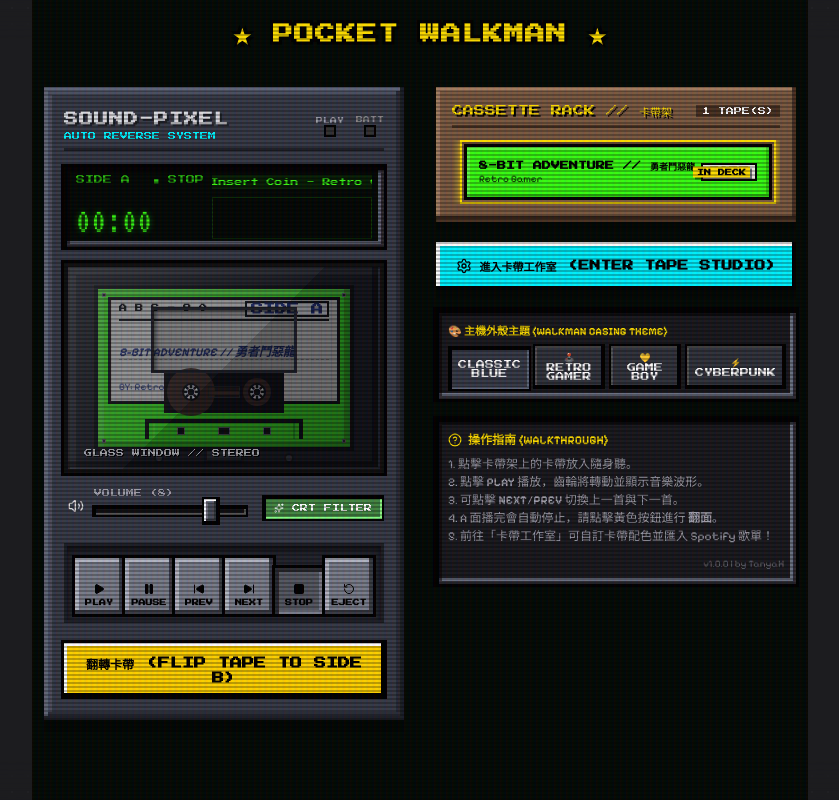
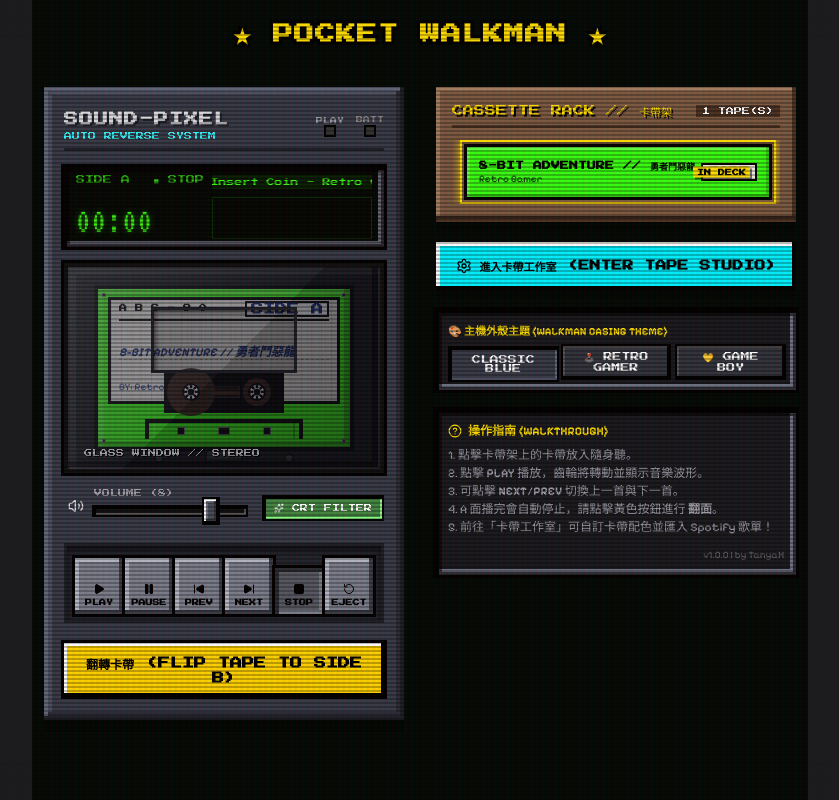
Before and after one commit to hitanyah/pixel-cassette-player, a React (Vite) app: page / in a window 1280 px wide. Shown: the whole page, without its empty margins (220-1059 px from the left). Built offline with nearby package versions, Linux system fonts and the light colour scheme.

Commit message:
feat: update themes

```diff
--- a/src/App.tsx
+++ b/src/App.tsx
@@ -41,7 +41,7 @@ function App() {
     title: '',
     message: '',
     type: 'alert',
-    onConfirm: () => {}
+    onConfirm: () => { }
   });
 
   const showPixelAlert = (message: string, title: string = '⚠️ SYSTEM ALERT') => {
@@ -511,22 +511,22 @@ function App() {
                       >
                         💛 GAME BOY
                       </button>
-                      <button
+                      {/* <button
                         className={`pixel-btn ${theme === 'cyberpunk' ? 'active' : ''}`}
                         onClick={() => handleSetTheme('cyberpunk')}
                         style={{
                           flex: 1,
                           padding: '6px 8px',
                           fontSize: '9px',
-                          backgroundColor: theme === 'cyberpunk' ? '#ff003c' : '#32353d',
+                          backgroundColor: theme === 'cyberpunk' ? '#F715AB' : '#32353d',
                           color: '#fff',
                           boxShadow: theme === 'cyberpunk'
-                            ? 'inset 2px 2px 0 0 #000, inset -2px -2px 0 0 #ff6685, 0 0 0 2px #000'
+                            ? 'inset 2px 2px 0 0 #000, inset -2px -2px 0 0 #ff7cd2, 0 0 0 2px #000'
                             : 'inset -2px -2px 0 0 #000, inset 2px 2px 0 0 #555, 0 0 0 2px #000'
                         }}
                       >
                         ⚡ CYBERPUNK
-                      </button>
+                      </button> */}
                     </div>
                   </div>
 
@@ -545,10 +545,10 @@ function App() {
                       <HelpCircle size={14} />
                       操作指南 (WALKTHROUGH)
                     </div>
-                    1. 點擊卡帶架上的卡帶放入隨身聽。<br/>
-                    2. 點擊 <strong>PLAY</strong> 播放，齒輪將轉動並顯示音樂波形。<br/>
-                    3. 可點擊 <strong>NEXT</strong>/<strong>PREV</strong> 切換上一首與下一首。<br/>
-                    4. A 面播完會自動停止，請點擊黃色按鈕進行 <strong>翻面</strong>。<br/>
+                    1. 點擊卡帶架上的卡帶放入隨身聽。<br />
+                    2. 點擊 <strong>PLAY</strong> 播放，齒輪將轉動並顯示音樂波形。<br />
+                    3. 可點擊 <strong>NEXT</strong>/<strong>PREV</strong> 切換上一首與下一首。<br />
+                    4. A 面播完會自動停止，請點擊黃色按鈕進行 <strong>翻面</strong>。<br />
                     5. 前往「卡帶工作室」可自訂卡帶配色並匯入 Spotify 歌單！
 
                     <div style={{ marginTop: '12px', fontSize: '10px', textAlign: 'right', opacity: 0.5, color: '#a0a0ab' }}>
--- a/src/components/Walkman/DisplayScreen.tsx
+++ b/src/components/Walkman/DisplayScreen.tsx
@@ -50,7 +50,7 @@ export const DisplayScreen: React.FC<DisplayScreenProps> = ({
       animationRef.current = requestAnimationFrame(draw);
 
       // Clear canvas
-      ctx.fillStyle = theme === 'retro-gamer' ? '#071013' : theme === 'gameboy-yellow' ? '#8b956d' : theme === 'cyberpunk' ? '#1a0528' : '#030a05'; // dark matrix cyan, Game Boy green-yellow, or dark green
+      ctx.fillStyle = theme === 'retro-gamer' ? '#071013' : theme === 'gameboy-yellow' ? '#8b956d' : theme === 'cyberpunk' ? '#070F34' : '#030a05'; // dark matrix cyan, Game Boy green-yellow, or dark green
       ctx.fillRect(0, 0, canvas.width, canvas.height);
 
       if (analyser && isPlaying) {
@@ -96,9 +96,9 @@ export const DisplayScreen: React.FC<DisplayScreenProps> = ({
           const x = startX + i * (barWidth + barGap);
 
           // Color shifts as it goes higher (cyan/green -> yellow -> red/pink)
-          let fillStyle = theme === 'retro-gamer' ? '#00f3ff' : theme === 'gameboy-yellow' ? '#0f380f' : theme === 'cyberpunk' ? '#00f3ff' : '#39ff14'; // Led Cyan, dark green, or Green
-          if (j > 5) fillStyle = theme === 'gameboy-yellow' ? '#306230' : theme === 'cyberpunk' ? '#9d00ff' : '#ffdf00'; // Medium green or Yellow
-          if (j > 8) fillStyle = theme === 'retro-gamer' ? '#ff5b5b' : theme === 'gameboy-yellow' ? '#8bac0f' : theme === 'cyberpunk' ? '#ff003c' : '#ff3b30'; // Red/Pink, light green, or Red
+          let fillStyle = theme === 'retro-gamer' ? '#00f3ff' : theme === 'gameboy-yellow' ? '#0f380f' : theme === 'cyberpunk' ? '#34EDF3' : '#39ff14'; // Led Cyan, dark green, or Green
+          if (j > 5) fillStyle = theme === 'gameboy-yellow' ? '#306230' : theme === 'cyberpunk' ? '#9201CB' : '#ffdf00'; // Medium green or Yellow
+          if (j > 8) fillStyle = theme === 'retro-gamer' ? '#ff5b5b' : theme === 'gameboy-yellow' ? '#8bac0f' : theme === 'cyberpunk' ? '#F715AB' : '#ff3b30'; // Red/Pink, light green, or Red
 
           ctx.fillStyle = fillStyle;
           ctx.fillRect(x, y, barWidth, blockHeight);
@@ -119,7 +119,7 @@ export const DisplayScreen: React.FC<DisplayScreenProps> = ({
     <div
       className="crt-container pixel-box-inset"
       style={{
-        backgroundColor: theme === 'retro-gamer' ? '#071013' : theme === 'gameboy-yellow' ? '#8b956d' : theme === 'cyberpunk' ? '#1a0528' : '#030a05',
+        backgroundColor: theme === 'retro-gamer' ? '#071013' : theme === 'gameboy-yellow' ? '#8b956d' : theme === 'cyberpunk' ? '#070F34' : '#030a05',
         height: '80px',
         width: '100%',
         padding: '8px 12px',
@@ -138,7 +138,7 @@ export const DisplayScreen: React.FC<DisplayScreenProps> = ({
             justifyContent: 'space-between',
             fontSize: '9px',
             fontFamily: 'var(--font-pixel)',
-            color: isSpotifyDisconnected ? '#ff3b30' : theme === 'retro-gamer' ? '#00f3ff' : theme === 'gameboy-yellow' ? '#0f380f' : theme === 'cyberpunk' ? '#00f3ff' : '#39ff14',
+            color: isSpotifyDisconnected ? '#ff3b30' : theme === 'retro-gamer' ? '#00f3ff' : theme === 'gameboy-yellow' ? '#0f380f' : theme === 'cyberpunk' ? '#34EDF3' : '#39ff14',
             opacity: 0.8
           }}>
             <span>SIDE {currentSide}</span>
@@ -157,13 +157,15 @@ export const DisplayScreen: React.FC<DisplayScreenProps> = ({
             className="font-lcd"
             style={{
               fontSize: isSpotifyDisconnected ? '28px' : '36px',
-              color: isSpotifyDisconnected ? '#ff3b30' : theme === 'retro-gamer' ? '#00f3ff' : theme === 'gameboy-yellow' ? '#0f380f' : theme === 'cyberpunk' ? '#00f3ff' : '#39ff14',
+              color: isSpotifyDisconnected ? '#ff3b30' : theme === 'retro-gamer' ? '#00f3ff' : theme === 'gameboy-yellow' ? '#0f380f' : theme === 'cyberpunk' ? '#34EDF3' : '#39ff14',
               lineHeight: '1',
               marginTop: '4px',
               textShadow: isSpotifyDisconnected
                 ? '0 0 6px rgba(255,59,48,0.5)'
-                : theme === 'retro-gamer' || theme === 'cyberpunk'
+                : theme === 'retro-gamer'
                   ? '0 0 6px rgba(0,243,255,0.5)'
+                  : theme === 'cyberpunk'
+                    ? '0 0 6px rgba(52, 237, 243, 0.5)'
                     : theme === 'gameboy-yellow'
                       ? 'none'
                       : '0 0 6px rgba(57,255,20,0.5)',
@@ -183,11 +185,13 @@ export const DisplayScreen: React.FC<DisplayScreenProps> = ({
               whiteSpace: 'nowrap',
               fontSize: '8px',
               fontFamily: 'var(--font-pixel)',
-              color: isSpotifyDisconnected ? '#ff3b30' : theme === 'retro-gamer' ? '#00f3ff' : theme === 'gameboy-yellow' ? '#0f380f' : theme === 'cyberpunk' ? '#00f3ff' : '#39ff14',
+              color: isSpotifyDisconnected ? '#ff3b30' : theme === 'retro-gamer' ? '#00f3ff' : theme === 'gameboy-yellow' ? '#0f380f' : theme === 'cyberpunk' ? '#34EDF3' : '#39ff14',
               backgroundColor: isSpotifyDisconnected
                 ? 'rgba(255,59,48,0.1)'
-                : theme === 'retro-gamer' || theme === 'cyberpunk'
+                : theme === 'retro-gamer'
                   ? 'rgba(0,243,255,0.1)'
+                  : theme === 'cyberpunk'
+                    ? 'rgba(52, 237, 243, 0.1)'
                     : theme === 'gameboy-yellow'
                       ? 'rgba(15,56,15,0.15)'
                       : 'rgba(57,255,20,0.1)',
@@ -215,7 +219,7 @@ export const DisplayScreen: React.FC<DisplayScreenProps> = ({
                 style={{
                   animation: hasFinishedSide ? 'blink 1s step-end infinite' : 'marquee 10s linear infinite',
                   whiteSpace: 'nowrap',
-                  color: hasFinishedSide ? (theme === 'gameboy-yellow' ? '#306230' : '#ffdf00') : theme === 'retro-gamer' ? '#00f3ff' : theme === 'gameboy-yellow' ? '#0f380f' : theme === 'cyberpunk' ? '#00f3ff' : '#39ff14'
+                  color: hasFinishedSide ? (theme === 'gameboy-yellow' ? '#306230' : '#ffdf00') : theme === 'retro-gamer' ? '#00f3ff' : theme === 'gameboy-yellow' ? '#0f380f' : theme === 'cyberpunk' ? '#34EDF3' : '#39ff14'
                 }}
               >
                 {hasFinishedSide ? 'END OF TAPE - PRESS FLIP (⟳) TO CONTINUE' : `${activeTrack.title} - ${activeTrack.artist}`}
@@ -234,7 +238,7 @@ export const DisplayScreen: React.FC<DisplayScreenProps> = ({
               width: '100%',
               height: '42px',
               display: 'block',
-              border: theme === 'retro-gamer' || theme === 'cyberpunk' ? '1px solid rgba(0,243,255,0.2)' : theme === 'gameboy-yellow' ? '1px solid rgba(15,56,15,0.25)' : '1px solid rgba(57,255,20,0.2)',
+              border: theme === 'retro-gamer' ? '1px solid rgba(0,243,255,0.2)' : theme === 'cyberpunk' ? '1px solid rgba(52, 237, 243, 0.2)' : theme === 'gameboy-yellow' ? '1px solid rgba(15,56,15,0.25)' : '1px solid rgba(57,255,20,0.2)',
               marginTop: '2px'
             }}
           />
--- a/src/components/Walkman/Walkman.tsx
+++ b/src/components/Walkman/Walkman.tsx
@@ -164,7 +164,7 @@ export const Walkman: React.FC<WalkmanProps> = ({
       style={{
         width: '100%',
         maxWidth: '360px',
-        backgroundColor: theme === 'retro-gamer' ? '#c23631' : theme === 'gameboy-yellow' ? '#f3c23c' : theme === 'cyberpunk' ? '#10091b' : '#383c48', // Classic Blue-Gray, Arcade Red, or Game Boy Yellow
+        backgroundColor: theme === 'retro-gamer' ? '#c23631' : theme === 'gameboy-yellow' ? '#f3c23c' : theme === 'cyberpunk' ? '#070F34' : '#383c48', // Classic Blue-Gray, Arcade Red, or Game Boy Yellow
         padding: '24px 20px',
         display: 'flex',
         flexDirection: 'column',
@@ -184,10 +184,10 @@ export const Walkman: React.FC<WalkmanProps> = ({
           inset 8px 8px 0 0 #fff1b0,
           0 12px 0 0 rgba(0,0,0,0.3)
         ` : theme === 'cyberpunk' ? `
-          inset -4px -4px 0 0 #ff003c,
-          inset 4px 4px 0 0 #00f3ff,
-          inset -8px -8px 0 0 #80001e,
-          inset 8px 8px 0 0 #007980,
+          inset -4px -4px 0 0 #F715AB,
+          inset 4px 4px 0 0 #34EDF3,
+          inset -8px -8px 0 0 #9201CB,
+          inset 8px 8px 0 0 #0313A6,
           0 12px 0 0 rgba(0,0,0,0.5)
         ` : `
           inset -4px -4px 0 0 #1e2027,
@@ -203,7 +203,7 @@ export const Walkman: React.FC<WalkmanProps> = ({
         display: 'flex',
         justifyContent: 'space-between',
         alignItems: 'center',
-        borderBottom: theme === 'retro-gamer' ? '3px solid #4d1210' : theme === 'gameboy-yellow' ? '3px solid #b38200' : theme === 'cyberpunk' ? '3px solid #ff003c' : '3px solid #1e2027',
+        borderBottom: theme === 'retro-gamer' ? '3px solid #4d1210' : theme === 'gameboy-yellow' ? '3px solid #b38200' : theme === 'cyberpunk' ? '3px solid #F715AB' : '3px solid #1e2027',
         paddingBottom: '8px'
       }}>
         <div>
@@ -211,15 +211,15 @@ export const Walkman: React.FC<WalkmanProps> = ({
             className="font-pixel"
             style={{
               fontSize: '14px',
-              color: theme === 'gameboy-yellow' ? '#303030' : theme === 'retro-gamer' ? '#ffdf00' : theme === 'cyberpunk' ? '#00f3ff' : '#dcdde1', // Dark charcoal, arcade yellow, or silver
+              color: theme === 'gameboy-yellow' ? '#303030' : theme === 'retro-gamer' ? '#ffdf00' : theme === 'cyberpunk' ? '#34EDF3' : '#dcdde1', // Dark charcoal, arcade yellow, or silver
               fontWeight: '900',
               letterSpacing: '1px',
-              textShadow: theme === 'gameboy-yellow' ? '2px 2px 0 #fce475' : theme === 'retro-gamer' ? '2px 2px 0 #4d1210' : theme === 'cyberpunk' ? '2px 2px 0 #ff003c' : '2px 2px 0 #1e2027'
+              textShadow: theme === 'gameboy-yellow' ? '2px 2px 0 #fce475' : theme === 'retro-gamer' ? '2px 2px 0 #4d1210' : theme === 'cyberpunk' ? '2px 2px 0 #F715AB' : '2px 2px 0 #1e2027'
             }}
           >
             {theme === 'retro-gamer' ? '★ RETRO-GAME' : theme === 'gameboy-yellow' ? '★ GAME BOY' : theme === 'cyberpunk' ? '⚡ CYBER PUNK' : 'SOUND-PIXEL'}
           </span>
-          <div style={{ fontSize: '8px', fontFamily: 'var(--font-pixel)', color: theme === 'gameboy-yellow' ? '#303030' : theme === 'retro-gamer' ? '#39ff14' : theme === 'cyberpunk' ? '#ff003c' : '#00f3ff', marginTop: '2px' }}>
+          <div style={{ fontSize: '8px', fontFamily: 'var(--font-pixel)', color: theme === 'gameboy-yellow' ? '#303030' : theme === 'retro-gamer' ? '#39ff14' : theme === 'cyberpunk' ? '#F715AB' : '#34EDF3', marginTop: '2px' }}>
             {theme === 'retro-gamer' ? 'ARCADE STATION' : theme === 'gameboy-yellow' ? '8-BIT CLASSIC' : theme === 'cyberpunk' ? 'NEON OVERDRIVE' : 'AUTO REVERSE SYSTEM'}
           </div>
         </div>
@@ -227,11 +227,11 @@ export const Walkman: React.FC<WalkmanProps> = ({
         {/* LED Block */}
         <div style={{ display: 'flex', gap: '12px', alignItems: 'center' }}>
           <div style={{ display: 'flex', flexDirection: 'column', alignItems: 'center', gap: '3px' }}>
-            <span style={{ fontSize: '7px', fontFamily: 'var(--font-pixel)', color: theme === 'gameboy-yellow' ? '#303030' : theme === 'retro-gamer' ? '#fbf2c0' : theme === 'cyberpunk' ? '#00f3ff' : '#a0a0ab' }}>PLAY</span>
+            <span style={{ fontSize: '7px', fontFamily: 'var(--font-pixel)', color: theme === 'gameboy-yellow' ? '#303030' : theme === 'retro-gamer' ? '#fbf2c0' : theme === 'cyberpunk' ? '#34EDF3' : '#a0a0ab' }}>PLAY</span>
             <div className={`led green ${isPlaying ? 'on' : ''}`} />
           </div>
           <div style={{ display: 'flex', flexDirection: 'column', alignItems: 'center' }}>
-            <span style={{ fontSize: '7px', fontFamily: 'var(--font-pixel)', color: theme === 'gameboy-yellow' ? '#303030' : theme === 'retro-gamer' ? '#8c3531' : theme === 'cyberpunk' ? '#ff003c' : '#888', marginBottom: '4px' }}>BATT</span>
+            <span style={{ fontSize: '7px', fontFamily: 'var(--font-pixel)', color: theme === 'gameboy-yellow' ? '#303030' : theme === 'retro-gamer' ? '#8c3531' : theme === 'cyberpunk' ? '#F715AB' : '#888', marginBottom: '4px' }}>BATT</span>
             <div className={`led red`} />
           </div>
         </div>
@@ -256,7 +256,7 @@ export const Walkman: React.FC<WalkmanProps> = ({
         style={{
           height: '210px',
           width: '100%',
-          backgroundColor: theme === 'gameboy-yellow' ? '#151515' : theme === 'retro-gamer' ? '#111318' : theme === 'cyberpunk' ? '#09050d' : '#151619',
+          backgroundColor: theme === 'gameboy-yellow' ? '#151515' : theme === 'retro-gamer' ? '#111318' : theme === 'cyberpunk' ? '#070F34' : '#151619',
           position: 'relative',
           display: 'flex',
           alignItems: 'center',
@@ -340,8 +340,8 @@ export const Walkman: React.FC<WalkmanProps> = ({
             left: 0,
             width: '100%',
             height: '100%',
-            border: theme === 'gameboy-yellow' ? '4px solid #b38200' : theme === 'retro-gamer' ? '4px solid #4d1210' : theme === 'cyberpunk' ? '4px solid #ff003c' : '4px solid #111',
-            backgroundColor: isLidOpen ? 'rgba(0,0,0,0.0)' : theme === 'gameboy-yellow' ? 'rgba(179,130,0,0.15)' : theme === 'retro-gamer' ? 'rgba(77,18,16,0.25)' : theme === 'cyberpunk' ? 'rgba(255,0,60,0.15)' : 'rgba(30,35,45,0.45)',
+            border: theme === 'gameboy-yellow' ? '4px solid #b38200' : theme === 'retro-gamer' ? '4px solid #4d1210' : theme === 'cyberpunk' ? '4px solid #F715AB' : '4px solid #111',
+            backgroundColor: isLidOpen ? 'rgba(0,0,0,0.0)' : theme === 'gameboy-yellow' ? 'rgba(179,130,0,0.15)' : theme === 'retro-gamer' ? 'rgba(77,18,16,0.25)' : theme === 'cyberpunk' ? 'rgba(247, 21, 171, 0.15)' : 'rgba(30,35,45,0.45)',
             boxShadow: isLidOpen
               ? 'none'
               : 'inset -8px -8px 0 0 rgba(0,0,0,0.4), inset 8px 8px 0 0 rgba(255,255,255,0.05)',
@@ -389,7 +389,7 @@ export const Walkman: React.FC<WalkmanProps> = ({
               bottom: '12px',
               left: '16px',
               fontSize: '8px',
-              color: theme === 'gameboy-yellow' ? '#303030' : theme === 'retro-gamer' ? '#ffdf00' : theme === 'cyberpunk' ? '#00f3ff' : '#dcdde1',
+              color: theme === 'gameboy-yellow' ? '#303030' : theme === 'retro-gamer' ? '#ffdf00' : theme === 'cyberpunk' ? '#34EDF3' : '#dcdde1',
               textShadow: '1px 1px 0 #000',
               opacity: isLidOpen ? 0 : 0.7
             }}
@@ -403,9 +403,9 @@ export const Walkman: React.FC<WalkmanProps> = ({
       <div style={{ display: 'flex', justifyContent: 'space-between', alignItems: 'center', padding: '0 4px' }}>
         {/* Volume Slider */}
         <div style={{ display: 'flex', alignItems: 'center', gap: '10px', flex: 1 }}>
-          <Volume2 size={16} color={theme === 'gameboy-yellow' ? '#303030' : theme === 'retro-gamer' ? '#ffdf00' : theme === 'cyberpunk' ? '#00f3ff' : '#dcdde1'} />
+          <Volume2 size={16} color={theme === 'gameboy-yellow' ? '#303030' : theme === 'retro-gamer' ? '#ffdf00' : theme === 'cyberpunk' ? '#34EDF3' : '#dcdde1'} />
           <div style={{ display: 'flex', flexDirection: 'column', flex: 1 }}>
-            <span style={{ fontSize: '8px', fontFamily: 'var(--font-pixel)', color: theme === 'gameboy-yellow' ? '#303030' : theme === 'retro-gamer' ? '#fbf2c0' : theme === 'cyberpunk' ? '#00f3ff' : '#a0a0ab', marginBottom: '2px' }}>
+            <span style={{ fontSize: '8px', fontFamily: 'var(--font-pixel)', color: theme === 'gameboy-yellow' ? '#303030' : theme === 'retro-gamer' ? '#fbf2c0' : theme === 'cyberpunk' ? '#34EDF3' : '#a0a0ab', marginBottom: '2px' }}>
               VOLUME ({Math.round(volume * 10)})
             </span>
             <input
@@ -447,9 +447,9 @@ export const Walkman: React.FC<WalkmanProps> = ({
           display: 'flex',
           justifyContent: 'space-between',
           alignItems: 'flex-start',
-          backgroundColor: theme === 'gameboy-yellow' ? '#222222' : theme === 'retro-gamer' ? '#1a1b20' : theme === 'cyberpunk' ? '#1b0f2e' : '#23252d',
+          backgroundColor: theme === 'gameboy-yellow' ? '#222222' : theme === 'retro-gamer' ? '#1a1b20' : theme === 'cyberpunk' ? '#070F34' : '#23252d',
           padding: '12px 8px 6px 8px',
-          border: theme === 'gameboy-yellow' ? '3px solid #b38200' : theme === 'retro-gamer' ? '3px solid #4d1210' : '3px solid #1e2027',
+          border: theme === 'gameboy-yellow' ? '3px solid #b38200' : theme === 'retro-gamer' ? '3px solid #4d1210' : theme === 'cyberpunk' ? '3px solid #9201CB' : '3px solid #1e2027',
           boxShadow: 'inset 0 4px 6px rgba(0,0,0,0.6)',
           height: '80px',
           marginTop: '4px'
```
Also changed, not shown: src/index.css (+22 -22 lines). Lines whose indentation alone changed are shown as unchanged.
